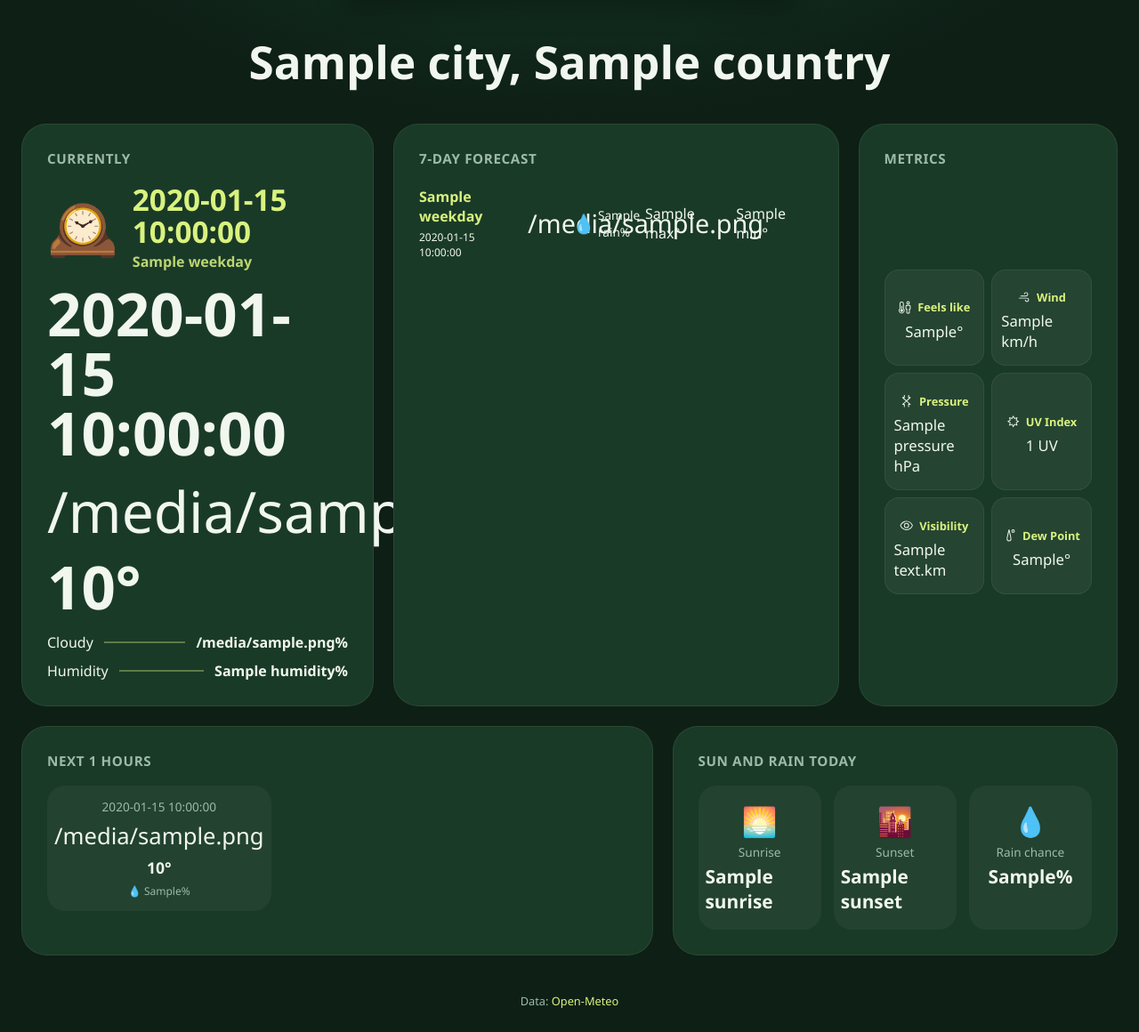
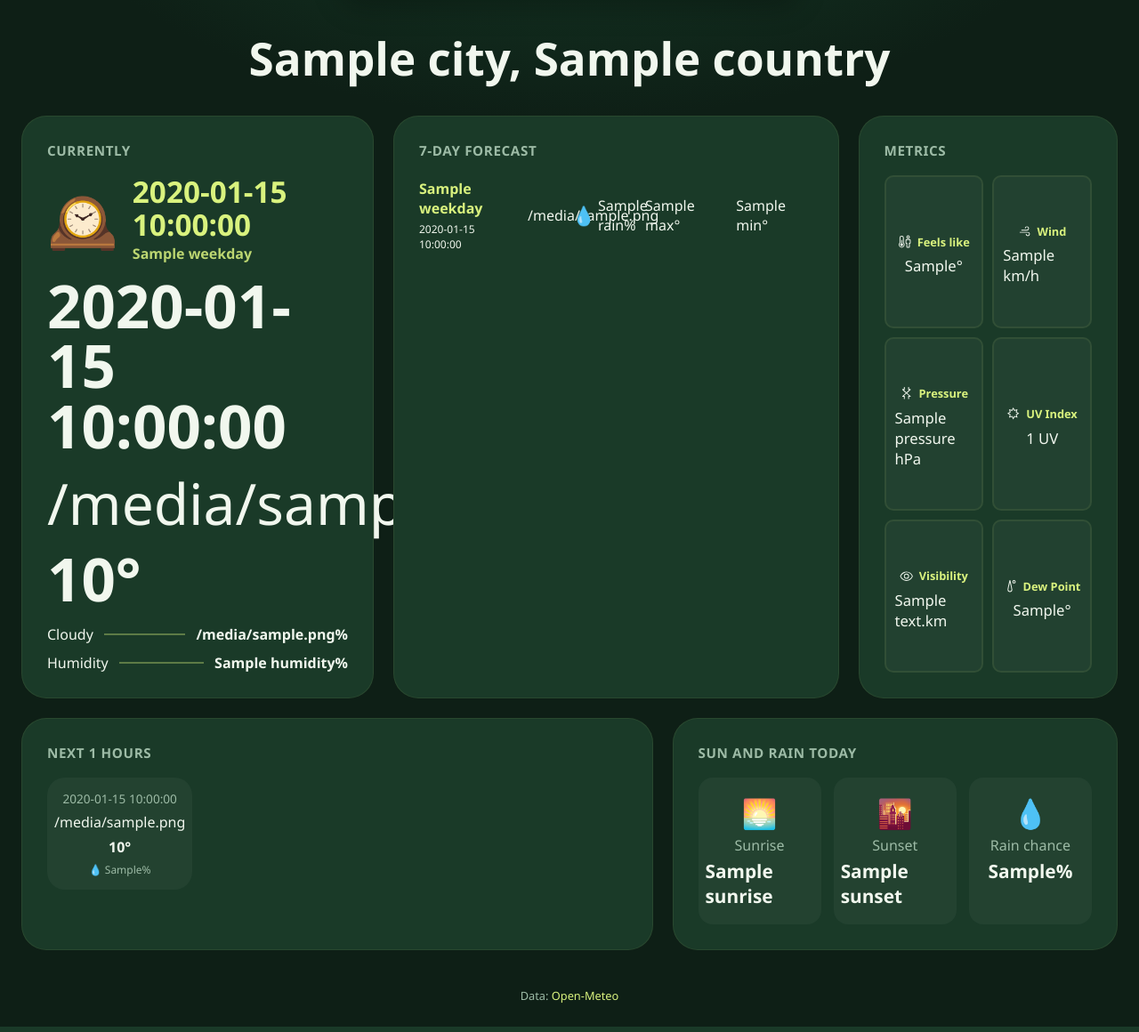
Before and after one commit to oneslaught/Weatheryy, a Flask app: template templates/weather.html in a window 1280 px wide. Shown: the part 91-1251 px from the top of the page at 89% size. Run offline with Flask 3, Linux system fonts and the light colour scheme; the template is opened without the code that fills it: most values are stand-ins (such as "Sample title", 1, 10 or a date in 2020).

Commit message:
style.css cleaned

```diff
--- a/static/style.css
+++ b/static/style.css
@@ -1,18 +1,22 @@
-/* main colors and overall styling */
+/* ----- main colors and overall styling ----- */
 :root {
   --bg: #0e1f16;
+  --bg2: #1a3a28;
+  --bg3: rgba(255, 255, 255, 0.04);
   --bg-glow: #17402a;
   --accent: #d9f27e;
   --text: #f1f7ee;
   --muted: #9dbba6;
+  --border: rgba(217, 242, 126, 0.08);
 }
 
 * {
   box-sizing: border-box;
+  margin: 0;
+  padding: 0;
 }
 
 body {
-  margin: 0;
   min-height: 100vh;
   display: flex;
   flex-direction: column;
@@ -29,7 +33,7 @@ body {
     var(--bg);
 }
 
-/* base.html styles */
+/* ----- base.html styles ----- */
 .page {
   flex: 1;
   width: 100%;
@@ -50,10 +54,12 @@ body {
   font-size: 0.8rem;
   color: var(--muted);
 }
+
 .footer a {
   color: var(--accent);
   text-decoration: none;
 }
+
 .footer a:hover {
   text-decoration: underline;
 }
@@ -74,24 +80,26 @@ body {
   font-size: clamp(1.8rem, 5vw, 3rem);
   color: var(--accent);
 }
+
 .hero-subtitle {
   margin: 0 auto 28px;
   max-width: 460px;
   color: var(--muted);
 }
 
-/* _search.html styles */
+/* ----- _search.html styles ----- */
 .search {
   display: flex;
   width: 100%;
   max-width: 520px;
   margin: 0 auto;
-  background-color: #1a3a28;
-  border: 1px solid rgba(217, 242, 126, 0.08);
+  background-color: var(--bg2);
+  border: 1px solid var(--border);
   border-radius: 999px;
   padding: 5px;
   box-shadow: 0 10px 30px rgba(0, 0, 0, 0.25);
 }
+
 .search:focus-within {
   border-color: var(--accent);
 }
@@ -108,6 +116,7 @@ body {
   font-size: 1.05rem;
   font-style: italic;
 }
+
 .search-input::placeholder {
   color: var(--muted);
 }
@@ -117,7 +126,7 @@ body {
   cursor: pointer;
   padding: 0 26px;
   border-radius: 999px;
-  background: var(--accent);
+  background-color: var(--accent);
   color: #0e1f16;
   font-family: inherit;
   font-weight: 600;
@@ -125,6 +134,7 @@ body {
     transform 0.15s,
     filter 0.15s;
 }
+
 .search-button:hover {
   filter: brightness(1.08);
   transform: translateY(-1px);
@@ -137,9 +147,10 @@ body {
 .city-name {
   text-align: center;
   font-size: 3.2rem;
+  margin: 30px 0;
 }
 
-/* weather.html: ! grid of cards ! */
+/* ----- weather.html ----- */
 .dashboard {
   display: grid;
   grid-template-columns: repeat(12, 1fr);
@@ -147,8 +158,8 @@ body {
 }
 
 .card {
-  background: #1a3a28;
-  border: 1px solid rgba(217, 242, 126, 0.08);
+  background-color: var(--bg2);
+  border: 1px solid var(--border);
   border-radius: 28px;
   padding: 28px;
   min-width: 0;
@@ -163,7 +174,7 @@ body {
   color: var(--muted);
 }
 
-/* current weather card */
+/* ----- current weather card ----- */
 .card-current {
   grid-column: span 4;
 }
@@ -180,7 +191,6 @@ body {
 }
 
 .current-title {
-  margin: 0;
   font-size: clamp(1.6rem, 2.6vw, 2.2rem);
   line-height: 1.1;
   color: var(--accent);
@@ -202,8 +212,6 @@ body {
 
 .stats {
   list-style: none;
-  margin: 0;
-  padding: 0;
   display: grid;
   gap: 10px;
 }
@@ -217,7 +225,7 @@ body {
 .stats-line {
   flex: 1;
   height: 2px;
-  background: rgba(217, 242, 126, 0.35);
+  background-color: rgba(217, 242, 126, 0.35);
 }
 
 .stats-row strong {
@@ -225,8 +233,7 @@ body {
   text-align: right;
 }
 
-/* 7-day card styles */
-
+/* ----- 7-day card styles ----- */
 .card-week {
   grid-column: span 5;
 }
@@ -241,9 +248,6 @@ body {
   grid-template-columns: 7em 2.5em 4.5em 1fr;
   align-items: center;
   gap: 10px;
-  text-align: left;
-  border-radius: 18px;
-  background: #1a3a28;
 }
 
 .day p {
@@ -252,7 +256,7 @@ body {
 
 .day-name {
   font-weight: 600;
-  color: #d9f27e;
+  color: var(--accent);
 }
 
 .day-date {
@@ -260,7 +264,7 @@ body {
   font-weight: 400;
 }
 
-.day-icon {
+.day-icon .hourly-icon {
   font-size: 1.8rem;
 }
 
@@ -273,8 +277,6 @@ body {
   grid-template-columns: auto 1fr;
   align-items: center;
   gap: 3px;
-  font-size: 0.85rem;
-  text-align: left;
 }
 
 .day-temp {
@@ -294,8 +296,7 @@ body {
   color: white;
 }
 
-/* Metrics Card */
-
+/* ----- metrics card ----- */
 .card-metrics {
   grid-column: span 3;
   display: flex;
@@ -304,23 +305,21 @@ body {
 
 .metric-name {
   font-weight: 600;
-  color: #d9f27e;
+  color: var(--accent);
   margin: 0.5em 0em;
 }
 
 .metrics-grid-wrapper {
-  flex: 1; /* fill the space under the title */
-  min-height: 0; /* never force the card taller */
+  flex: 1;
+  min-height: 0;
   display: flex;
-  flex-direction: column;
-  justify-content: center; /* vertical centering */
-  align-items: center;
+  justify-content: center;
 }
 
 .metrics-wrapper {
   display: grid;
   grid-template-columns: repeat(2, 1fr);
-  gap: 8px;
+  gap: 10px;
   font-size: 0.8em;
 }
 
@@ -334,9 +333,9 @@ body {
 }
 
 .metric-card {
-  background: #ffffff0d;
-  border: 1px solid rgba(217, 242, 126, 0.08);
-  border-radius: 16px;
+  background-color: var(--bg3);
+  border: 2.5px solid var(--border);
+  border-radius: 10px;
   padding: 15px 10px;
   min-width: 0;
   align-items: center;
@@ -355,21 +354,21 @@ body {
   flex-shrink: 0;
 }
 
-/* hourly forecast card */
+/* ----- hourly forecast card ----- */
 .card-hourly {
   grid-column: span 7;
 }
 
 .hourly {
   list-style: none;
-  margin: 0;
   padding: 0 0 8px;
   display: flex;
-  gap: 12px;
+  gap: 10px;
   overflow-x: auto;
   scrollbar-width: thin;
-  scrollbar-color: var(--line) transparent;
+  scrollbar-color: var(--accent) transparent;
 }
+
 .hourly-item {
   flex: 0 0 auto;
   min-width: 74px;
@@ -379,24 +378,20 @@ body {
   gap: 6px;
   padding: 14px 8px;
   border-radius: 20px;
-  background: rgba(255, 255, 255, 0.04);
+  background-color: var(--bg3);
 }
+
 .hourly-time {
   color: var(--muted);
   font-size: 0.85rem;
 }
-.hourly-icon {
-  font-size: 1.6rem;
-}
-.hourly-temp {
-  font-size: 1.1rem;
-}
+
 .hourly-rain {
   font-size: 0.75rem;
   color: var(--muted);
 }
 
-/* sun and rain card */
+/* ----- sun and rain card ----- */
 .card-sun {
   grid-column: span 5;
 }
@@ -406,22 +401,25 @@ body {
   grid-template-columns: repeat(3, 1fr);
   gap: 14px;
 }
+
 .sun-item {
   display: flex;
   flex-direction: column;
   align-items: center;
   gap: 4px;
   padding: 18px 8px;
-  border-radius: 20px;
-  background: rgba(255, 255, 255, 0.04);
+  border-radius: 16px;
+  background-color: var(--bg3);
 }
+
 .sun-icon {
   font-size: 2rem;
 }
+
 .sun-label {
   color: var(--muted);
-  font-size: 0.85rem;
 }
+
 .sun-value {
   font-size: 1.3rem;
 }
--- a/templates/cards/hourly-card.html
+++ b/templates/cards/hourly-card.html
@@ -7,7 +7,7 @@
       <span class="hourly-icon" title="{{ hour.description }}"
         >{{ hour.icon }}</span
       >
-      <strong class="hourly-temp">{{ hour.temperature }}°</strong>
+      <strong>{{ hour.temperature }}°</strong>
       {% if hour.precipitation_probability is not none %}
       <span class="hourly-rain">💧 {{ hour.precipitation_probability }}%</span>
       {% endif %}
```
